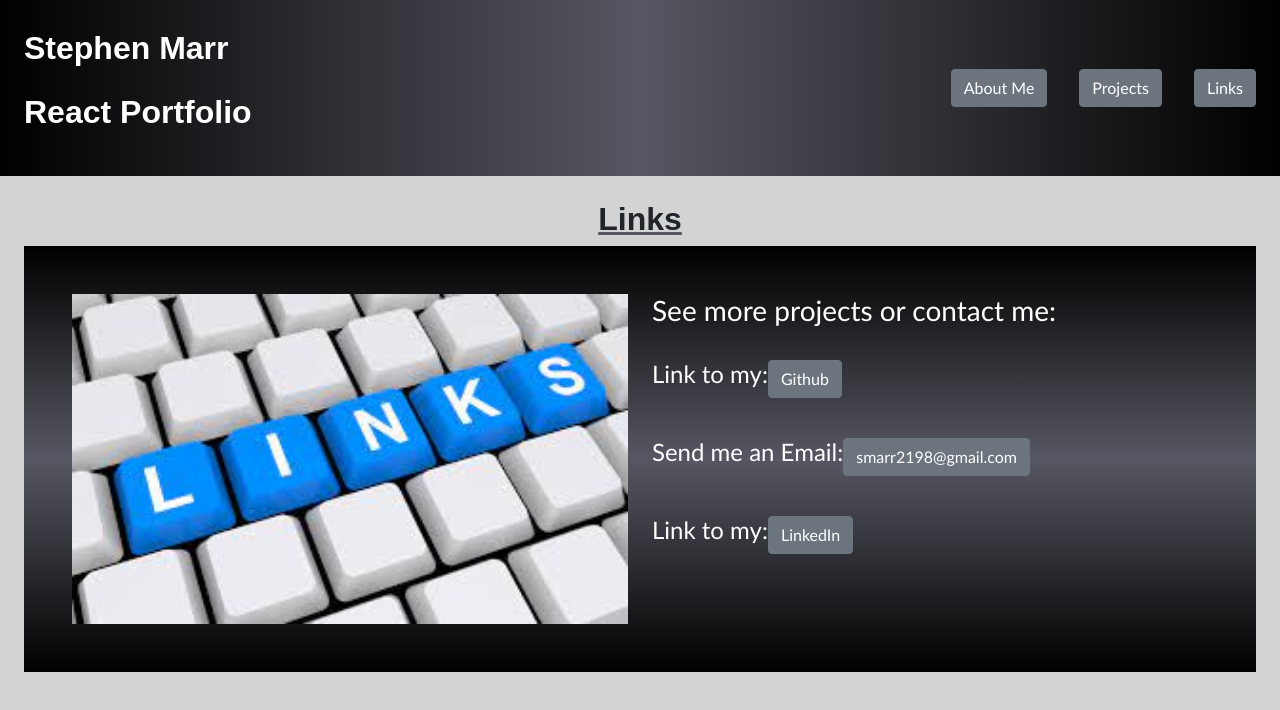
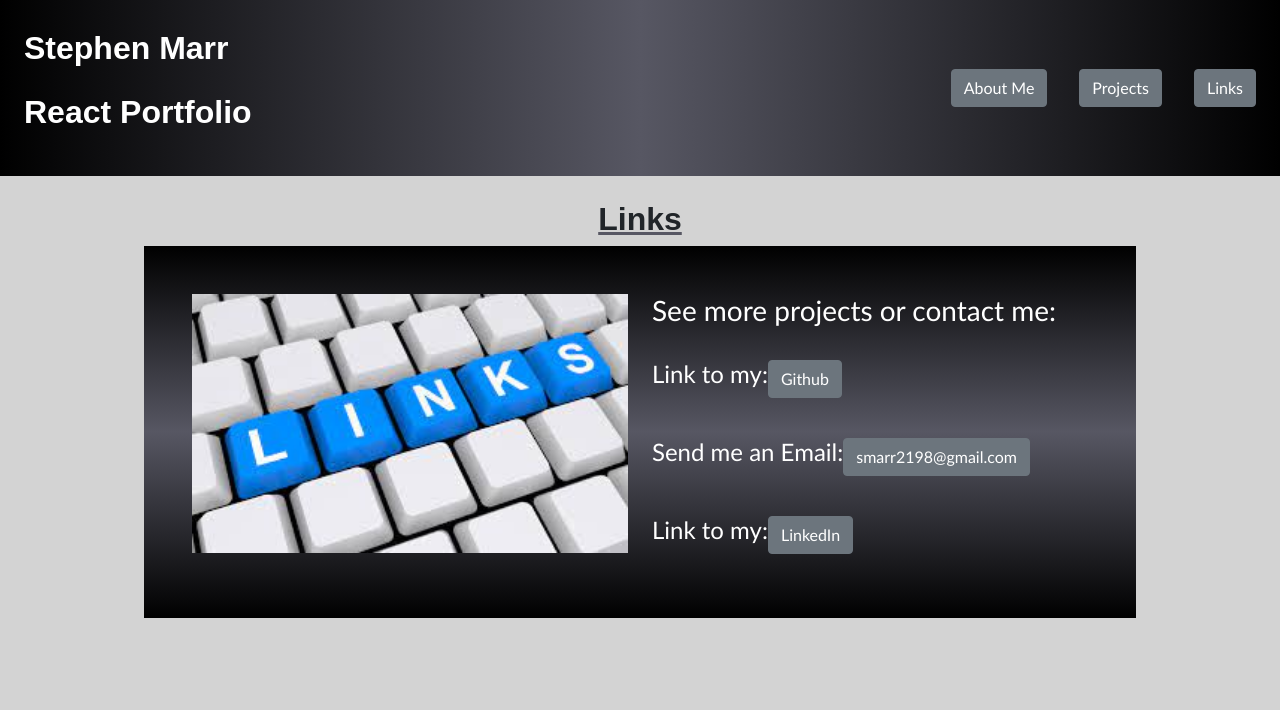
Before and after one commit to smarr2198/react-portfolio, a React (Create React App) app: page /Links in a window 1280 px wide. Shown: the top 710 px of the page. Built offline with nearby package versions, Linux system fonts and the light colour scheme.

Commit message:
fixing styling issues

```diff
--- a/src/components/Links.js
+++ b/src/components/Links.js
@@ -3,6 +3,7 @@ import linksImg from "../assets/images/links.jpeg";
 function Links(props) {
   return (
     <>
+      <body class="d-f fxd-c h-100vh mw-60">
         <main class="d-f@lrg g fg-1 p">
           <div class="fg-4@lrg g">
             <h2 class="ta-c ff-fantasy fw-700 td-u fz-2">Links</h2>
@@ -56,6 +57,7 @@ function Links(props) {
             </section>
           </div>
         </main>
+      </body>
     </>
   );
 }
```
Lines whose indentation alone changed are shown as unchanged.
